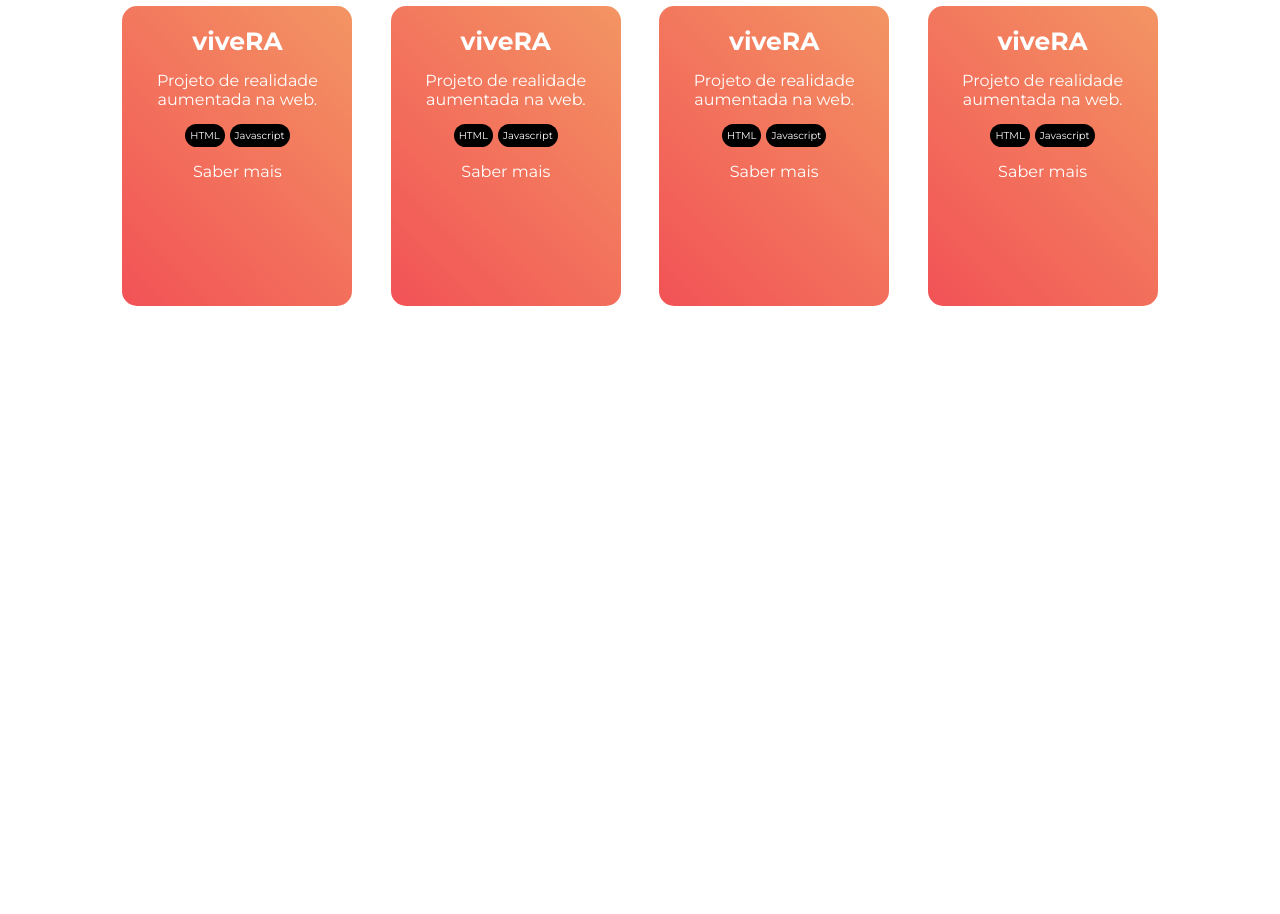
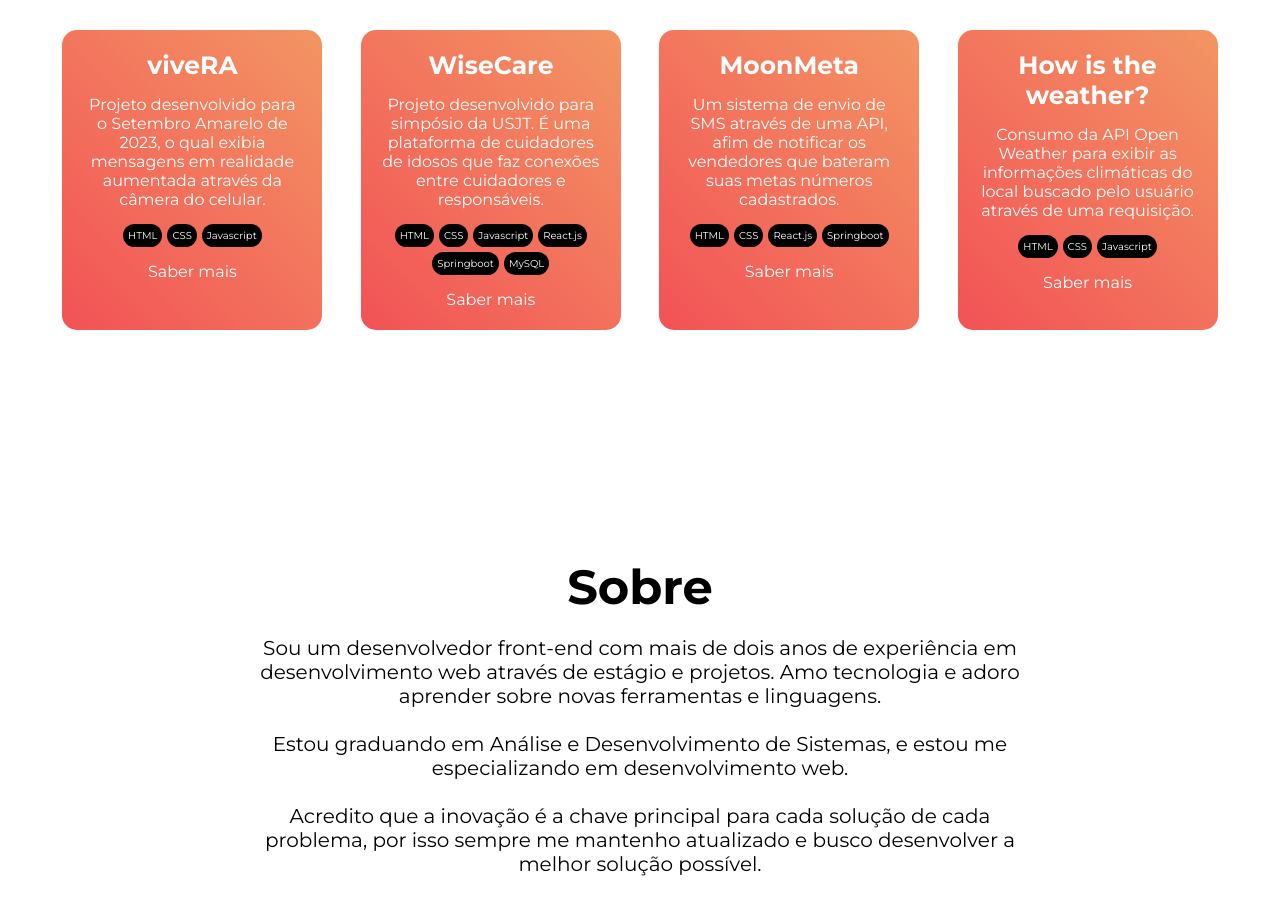
Before and after one commit to Lukareliz/portfolio-lucca, a React (Vite) app: page / in a window 1280 px wide. Shown: the part 1160-2074 px from the top of the page. Before the commit the page ends 1814 px from the top, so only its background shows below. Built offline with nearby package versions, Linux system fonts and the light colour scheme.

Commit message:
feat: about section

```diff
--- a/src/App.css
+++ b/src/App.css
@@ -90,7 +90,7 @@
 
 /*INICIO - SESSÃO DE PROJETOS*/
 .project-section {
-    height: 100vh;
+    height: 80vh;
     width: 100%;
 }
 
@@ -99,6 +99,7 @@
     flex-direction: column;
     align-items: center;
     margin-top: 5%;
+    padding: 0 250px;
 }
 
 .section-title h3 {
@@ -108,6 +109,7 @@
 .section-title p {
     font-size: 20px;
     margin-top: 20px;
+    text-align: center;
 }
 
 .section-title a {
@@ -126,7 +128,7 @@
     display: flex;
     flex-direction: column;
     align-items: center;
-    width: 230px;
+    width: 260px;
     height: 300px;
     background: rgb(242, 82, 86);
     background: linear-gradient(45deg, rgba(242, 82, 86, 1) 0%, rgba(243, 149, 99, 1) 100%);
@@ -138,6 +140,7 @@
 
 .card h4 {
     font-size: 25px;
+    text-align: center;
 }
 
 .card p {
@@ -148,6 +151,7 @@
 .flags-container {
     display: flex;
     flex-wrap: wrap;
+    justify-content: center;
     gap: 5px;
     margin-top: 15px;
 }
@@ -165,3 +169,8 @@
     color: white;
     margin-top: 15px;
 }
+
+/*INÍCIO - SESSÃO SOBRE*/
+.about-section{
+    height: 100vh;
+}
--- a/src/pages/Inicio.jsx
+++ b/src/pages/Inicio.jsx
@@ -33,40 +33,56 @@ const Inicio = () => {
                 <div className='project-cards'>
                     <Tilt options={defaultOptions} className='card'>
                         <h4>viveRA</h4>
-                        <p>Projeto de realidade aumentada na web.</p>
+                        <p>Projeto desenvolvido para o Setembro Amarelo de 2023, o qual exibia mensagens em realidade aumentada através da câmera do celular.</p>
                         <div className='flags-container'>
                             <span className='flags'>HTML</span>
+                            <span className='flags'>CSS</span>
                             <span className='flags'>Javascript</span>
                         </div>
                         <Link to="/projetos">Saber mais</Link>
                     </Tilt>
                     <Tilt options={defaultOptions} className='card'>
-                        <h4>viveRA</h4>
-                        <p>Projeto de realidade aumentada na web.</p>
+                        <h4>WiseCare</h4>
+                        <p>Projeto desenvolvido para simpósio da USJT. É uma plataforma de cuidadores de idosos que faz conexões entre cuidadores e responsáveis.</p>
                         <div className='flags-container'>
                             <span className='flags'>HTML</span>
+                            <span className='flags'>CSS</span>
+                            <span className='flags'>Javascript</span>
+                            <span className='flags'>React.js</span>
+                            <span className='flags'>Springboot</span>
+                            <span className='flags'>MySQL</span>
+                        </div>
+                        <Link to="/projetos">Saber mais</Link>
+                    </Tilt>
+                    <Tilt options={defaultOptions} className='card'>
+                        <h4>MoonMeta</h4>
+                        <p>Um sistema de envio de SMS através de uma API, afim de notificar os vendedores que bateram suas metas números cadastrados.</p>
+                        <div className='flags-container'>
+                            <span className='flags'>HTML</span>
+                            <span className='flags'>CSS</span>
+                            <span className='flags'>React.js</span>
+                            <span className='flags'>Springboot</span>
+                        </div>
+                        <Link to="/projetos">Saber mais</Link>
+                    </Tilt>
+                    <Tilt options={defaultOptions} className='card'>
+                        <h4>How is the weather?</h4>
+                        <p>Consumo da API Open Weather para exibir as informações climáticas do local buscado pelo usuário através de uma requisição.</p>
+                        <div className='flags-container'>
+                            <span className='flags'>HTML</span>
+                            <span className='flags'>CSS</span>
                             <span className='flags'>Javascript</span>
                         </div>
                         <Link to="/projetos">Saber mais</Link>
                     </Tilt>
-                    <Tilt options={defaultOptions} className='card'>
-                        <h4>viveRA</h4>
-                        <p>Projeto de realidade aumentada na web.</p>
-                        <div className='flags-container'>
-                            <span className='flags'>HTML</span>
-                            <span className='flags'>Javascript</span>
-                        </div>
-                        <Link to="/projetos">Saber mais</Link>
-                    </Tilt>
-                    <Tilt options={defaultOptions} className='card'>
-                        <h4>viveRA</h4>
-                        <p>Projeto de realidade aumentada na web.</p>
-                        <div className='flags-container'>
-                            <span className='flags'>HTML</span>
-                            <span className='flags'>Javascript</span>
-                        </div>
-                        <Link to="/projetos">Saber mais</Link>
-                    </Tilt>
+                </div>
+            </section>
+            <section className="about-section">
+                <div className='section-title'>
+                    <h3>Sobre</h3>
+                    <p>Sou um desenvolvedor front-end com mais de dois anos de experiência em desenvolvimento web através de estágio e projetos. Amo tecnologia e adoro aprender sobre novas ferramentas e linguagens.<br /><br />
+                    Estou graduando em Análise e Desenvolvimento de Sistemas, e estou me especializando em desenvolvimento web.<br /><br />
+                    Acredito que a inovação é a chave principal para cada solução de cada problema, por isso sempre me mantenho atualizado e busco desenvolver a melhor solução possível.</p>
                 </div>
             </section>
         </main>
```
